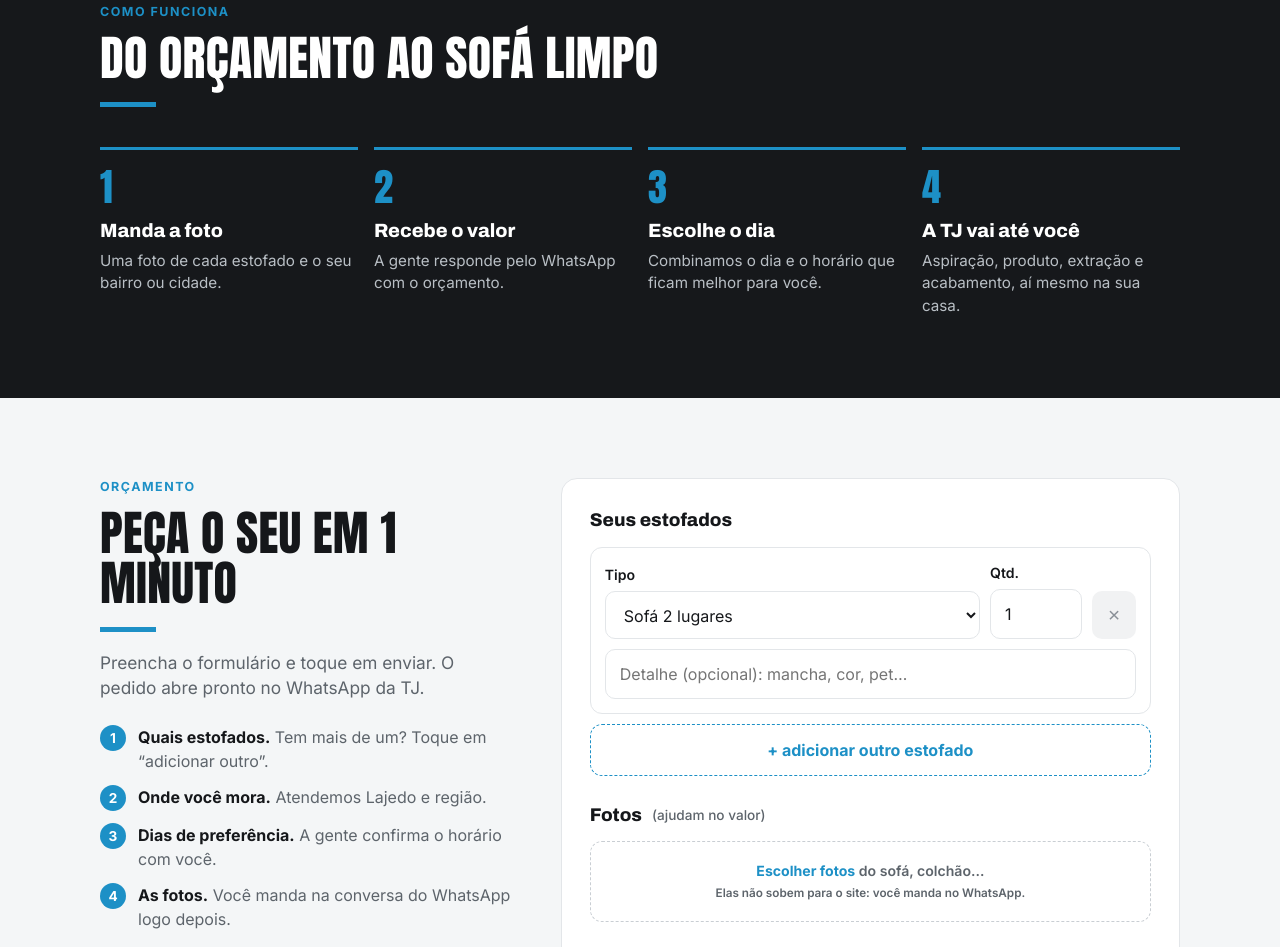
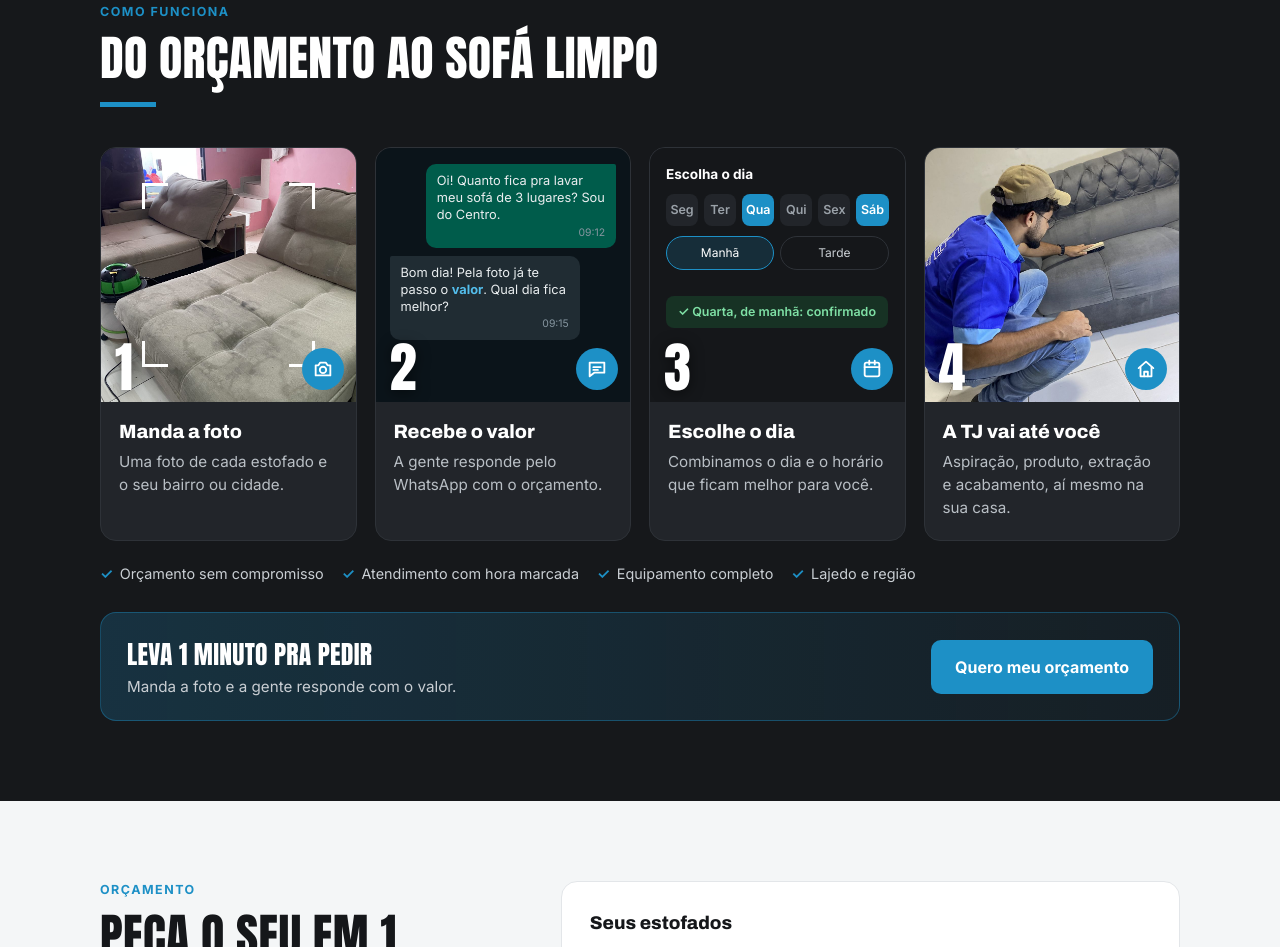
Before and after one commit to TailanFelipe/tj-higienizacao, a plain HTML site: page index.html in a window 1280 px wide. Shown: the part 1709-2656 px from the top of the page. Drawn offline with Linux system fonts and the light colour scheme.

Commit message:
Como funciona: cartões com foto, conversa, calendário e chamada

```diff
--- a/index.html
+++ b/index.html
@@ -72,11 +72,39 @@ section.bloco .sub{color:var(--cinza);font-size:1.08rem;max-width:56ch}
 /* passos */
 .passos{background:var(--grafite);color:#fff}
 .passos .sub{color:#aeb4ba}
-.passos ol{list-style:none;display:grid;grid-template-columns:repeat(4,1fr);gap:16px;margin-top:40px;counter-reset:p}
-.passos li{border-top:3px solid var(--azul);padding-top:18px}
-.passos li span{font-family:Anton,Archivo;font-weight:400;font-size:2.4rem;color:var(--azul);line-height:1}
-.passos li h3{font-family:Archivo;font-weight:800;font-size:1.2rem;margin:8px 0 4px}
+.passos ol{list-style:none;display:grid;grid-template-columns:repeat(4,1fr);gap:18px;margin-top:40px;counter-reset:p;position:relative}
+.passos li{background:#22252a;border:1px solid #2e3238;border-radius:16px;overflow:hidden;display:flex;flex-direction:column}
+.passos .vis{position:relative;aspect-ratio:1/1;background:#15171a;overflow:hidden}
+.passos .vis img{width:100%;height:100%;object-fit:cover}
+.passos .num{position:absolute;left:14px;bottom:8px;font-family:Anton,Archivo;font-size:3.4rem;line-height:1;color:#fff;text-shadow:0 2px 14px rgba(0,0,0,.55)}
+.passos .ico{position:absolute;right:12px;bottom:12px;width:42px;height:42px;border-radius:50%;background:var(--azul);display:grid;place-items:center}
+.passos .ico svg{width:22px;height:22px;stroke:#fff;fill:none;stroke-width:2;stroke-linecap:round;stroke-linejoin:round}
+.passos .txt{padding:16px 18px 20px}
+.passos li h3{font-family:Archivo;font-weight:800;font-size:1.2rem;margin:0 0 4px}
 .passos li p{color:#b9bfc5;font-size:.95rem}
+.passos .mira{position:absolute;inset:14% 16%;pointer-events:none}
+.passos .mira i{position:absolute;width:26px;height:26px;border:3px solid #fff}
+.passos .mira i:nth-child(1){left:0;top:0;border-right:0;border-bottom:0}.passos .mira i:nth-child(2){right:0;top:0;border-left:0;border-bottom:0}
+.passos .mira i:nth-child(3){left:0;bottom:0;border-right:0;border-top:0}.passos .mira i:nth-child(4){right:0;bottom:0;border-left:0;border-top:0}
+.passos .chat{display:flex;flex-direction:column;gap:8px;padding:16px 14px 74px;height:100%;background:#0b141a}
+.passos .bal{max-width:84%;padding:8px 11px;border-radius:10px;font-size:.8rem;line-height:1.35;color:#e9edef}
+.passos .bal.eu{align-self:flex-end;background:#005c4b;border-top-right-radius:2px}
+.passos .bal.tj{align-self:flex-start;background:#202c33;border-top-left-radius:2px}
+.passos .bal b{color:#53bdeb}
+.passos .bal small{display:block;text-align:right;font-size:.65rem;color:#8696a0;margin-top:2px}
+.passos .cal{padding:16px 16px 74px;height:100%;display:flex;flex-direction:column;gap:10px;background:#15171a}
+.passos .cal .mes{font-weight:700;font-size:.85rem;color:#fff;display:flex;justify-content:space-between}
+.passos .cal .dias{display:grid;grid-template-columns:repeat(6,1fr);gap:6px}
+.passos .cal .dias span{aspect-ratio:1;display:grid;place-items:center;border-radius:8px;background:#22252a;color:#9aa1a8;font-size:.78rem;font-weight:600}
+.passos .cal .dias span.on{background:var(--azul);color:#fff}
+.passos .cal .hora{display:flex;gap:6px}.passos .cal .hora span{flex:1;text-align:center;padding:7px 0;border-radius:999px;border:1px solid #2e3238;font-size:.75rem;color:#c9ced3}
+.passos .cal .ok{margin-top:auto;align-self:flex-start;padding:7px 12px;border-radius:8px;background:rgba(37,211,102,.14);color:#7fe0a5;font-size:.78rem;font-weight:600}
+.passos .cal .hora span.on{border-color:var(--azul);color:#fff;background:rgba(29,144,198,.18)}
+.passos .faixa{margin-top:28px;display:flex;align-items:center;justify-content:space-between;gap:18px;flex-wrap:wrap;padding:22px 26px;border-radius:16px;background:linear-gradient(90deg,rgba(29,144,198,.22),rgba(29,144,198,.06));border:1px solid rgba(29,144,198,.4)}
+.passos .faixa strong{font-family:Anton,Archivo;font-weight:400;text-transform:uppercase;font-size:1.6rem;letter-spacing:.01em}
+.passos .faixa p{color:#c9ced3;font-size:.95rem;margin-top:2px}
+.passos .selos{display:flex;flex-wrap:wrap;gap:8px 18px;margin-top:22px;color:#c9ced3;font-size:.9rem}
+.passos .selos span::before{content:"✓";color:var(--azul);font-weight:800;margin-right:7px}
 
 /* formulario */
 .orc{background:var(--fundo)}
@@ -153,6 +181,7 @@ footer .cont{display:grid;gap:6px}
   section.bloco{padding:60px 0}
 }
 @media (max-width:640px){
+  .passos .vis{aspect-ratio:4/3}
   .porque .grid{grid-template-columns:1fr}
   .galeria .grid{grid-template-columns:1fr 1fr;gap:8px}
   .hero h1{font-size:clamp(2.3rem,11vw,3rem)}
@@ -229,11 +258,25 @@ footer .cont{display:grid;gap:6px}
     <h2 class="tit" style="margin-top:12px">Do orçamento ao sofá limpo</h2>
     <div class="fio"></div>
     <ol>
-      <li><span>1</span><h3>Manda a foto</h3><p>Uma foto de cada estofado e o seu bairro ou cidade.</p></li>
-      <li><span>2</span><h3>Recebe o valor</h3><p>A gente responde pelo WhatsApp com o orçamento.</p></li>
-      <li><span>3</span><h3>Escolhe o dia</h3><p>Combinamos o dia e o horário que ficam melhor para você.</p></li>
-      <li><span>4</span><h3>A TJ vai até você</h3><p>Aspiração, produto, extração e acabamento, aí mesmo na sua casa.</p></li>
+      <li><div class="vis"><img src="img/sofa-sujo.jpg" alt="Foto de um sofá retrátil" loading="lazy"><div class="mira"><i></i><i></i><i></i><i></i></div><div class="ico"><svg viewBox="0 0 24 24"><path d="M4 8h3l2-3h6l2 3h3v11H4z"/><circle cx="12" cy="13" r="3.5"/></svg></div><span class="num">1</span></div>
+        <div class="txt"><h3>Manda a foto</h3><p>Uma foto de cada estofado e o seu bairro ou cidade.</p></div></li>
+      <li><div class="vis"><div class="chat">
+          <div class="bal eu">Oi! Quanto fica pra lavar meu sofá de 3 lugares? Sou do Centro.<small>09:12</small></div>
+          <div class="bal tj">Bom dia! Pela foto já te passo o <b>valor</b>. Qual dia fica melhor?<small>09:15</small></div>
+        </div><div class="ico"><svg viewBox="0 0 24 24"><path d="M4 5h16v11H9l-5 4z"/><path d="M8 10h8M8 13h5"/></svg></div><span class="num">2</span></div>
+        <div class="txt"><h3>Recebe o valor</h3><p>A gente responde pelo WhatsApp com o orçamento.</p></div></li>
+      <li><div class="vis"><div class="cal">
+          <div class="mes"><span>Escolha o dia</span></div>
+          <div class="dias"><span>Seg</span><span>Ter</span><span class="on">Qua</span><span>Qui</span><span>Sex</span><span class="on">Sáb</span></div>
+          <div class="hora"><span class="on">Manhã</span><span>Tarde</span></div>
+          <div class="ok">✓ Quarta, de manhã: confirmado</div>
+        </div><div class="ico"><svg viewBox="0 0 24 24"><rect x="4" y="5" width="16" height="15" rx="2"/><path d="M4 10h16M9 3v4M15 3v4"/></svg></div><span class="num">3</span></div>
+        <div class="txt"><h3>Escolhe o dia</h3><p>Combinamos o dia e o horário que ficam melhor para você.</p></div></li>
+      <li><div class="vis"><img src="img/equipe-escova.jpg" alt="Profissional da TJ fazendo o acabamento no sofá" loading="lazy"><div class="ico"><svg viewBox="0 0 24 24"><path d="M4 11l8-7 8 7"/><path d="M6 10v10h12V10"/><path d="M10 20v-5h4v5"/></svg></div><span class="num">4</span></div>
+        <div class="txt"><h3>A TJ vai até você</h3><p>Aspiração, produto, extração e acabamento, aí mesmo na sua casa.</p></div></li>
     </ol>
+    <div class="selos"><span>Orçamento sem compromisso</span><span>Atendimento com hora marcada</span><span>Equipamento completo</span><span>Lajedo e região</span></div>
+    <div class="faixa"><div><strong>Leva 1 minuto pra pedir</strong><p>Manda a foto e a gente responde com o valor.</p></div><a class="btn" href="#orcamento">Quero meu orçamento</a></div>
   </div>
 </section>
 
```
